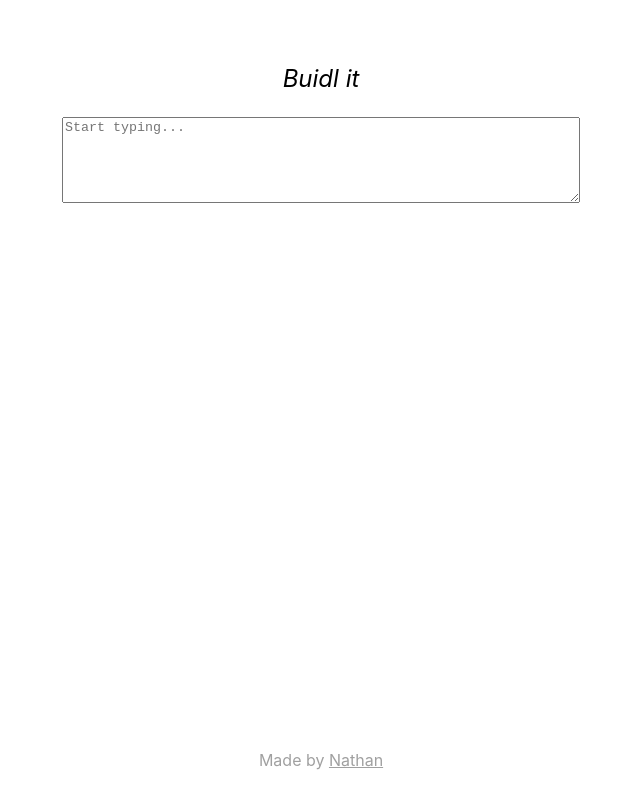
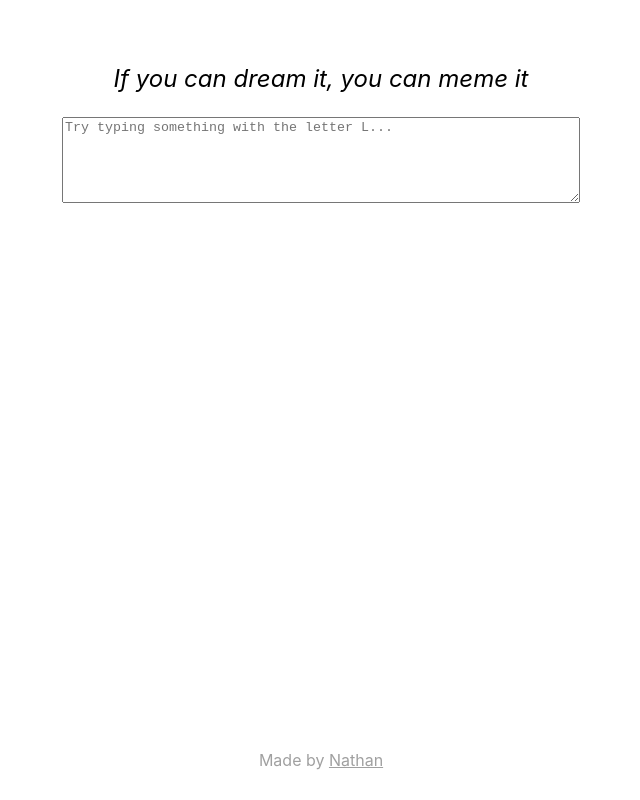
Before and after one commit to c0rv0s/buidl, a React (Create React App) app: page / in a window 1280 px wide. Shown: the whole page, without its empty margins (319-959 px from the left). Built offline with nearby package versions, Linux system fonts and the light colour scheme.

Commit message:
title, messages, word logic

```diff
--- a/public/index.html
+++ b/public/index.html
@@ -6,7 +6,7 @@
     <meta name="viewport" content="width=device-width, initial-scale=1" />
     <meta name="theme-color" content="#000000" />
     <meta
-      name="buidl meme"
+      name="crypto meme"
       content="Crypto meme generator"
     />
     <link rel="apple-touch-icon" href="%PUBLIC_URL%/logo192.png" />
@@ -24,7 +24,7 @@
       work correctly both with client-side routing and a non-root public URL.
       Learn how to configure a non-root public URL by running `npm run build`.
     -->
-    <title>Buidl Memer</title>
+    <title>Crypto Meme</title>
   </head>
   <body>
     <noscript>You need to enable JavaScript to run this app.</noscript>
--- a/src/App.tsx
+++ b/src/App.tsx
@@ -11,7 +11,14 @@ function App() {
     for (let i in words) {
       let word = words[i].toLowerCase()
       let numL = (word.match(/l/g) || []).length
-      let newWord = word.replace(/l/g, "") + "l".repeat(numL)
+      let newWord: string = ""
+      if (word.substring(word.length-2) === "er") {
+        newWord = word.replace(/l/g, "")
+        newWord = newWord.substring(0, word.length-3) + "l".repeat(numL) + "er"
+      }
+      else {
+        newWord = word.replace(/l/g, "") + "l".repeat(numL)
+      }
       newWords[i] = newWord
     }
     setText(text)
@@ -20,9 +27,11 @@ function App() {
 
   return (
     <div className="App">
-      <i>Buidl it</i>
+      <i>If you can dream it, you can meme it</i>
       <br/>
-      <textarea placeholder="Start typing..." onChange={(x) => translate(x.target.value)} value={text}/>
+      <textarea placeholder="Try typing something with the letter L..." onChange={(x) => translate(x.target.value)} value={text}/>
+      <br/><br/>
+      {translated.length > 0 && <i>Behold...</i>}
       <p>{translated}</p>
       <footer className="footer">
         Made by <a href="https://onenathan.codes">Nathan</a>
```
Also changed, not shown: 3 other files (tests, documents, lock files or other folders).
